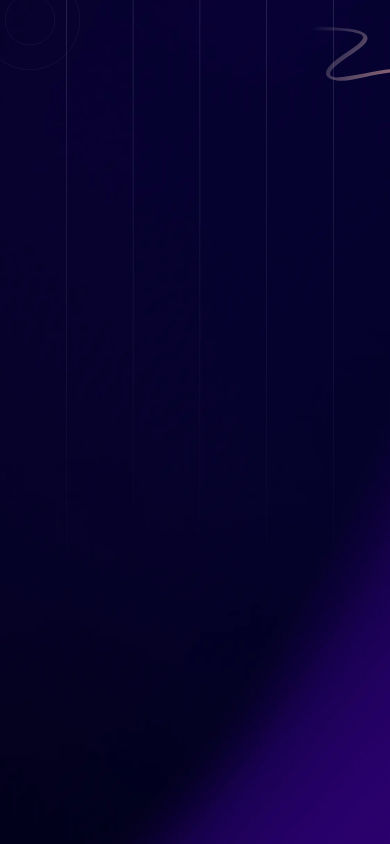
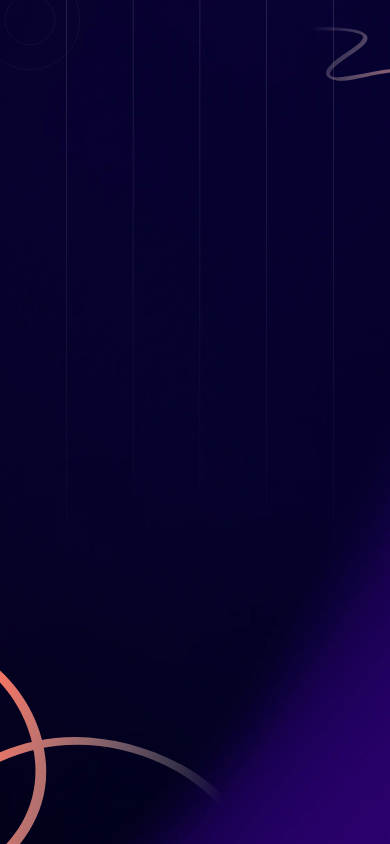
Before and after one commit to danaYatsuta/fm-conference-ticket-generator, a Vue app: page / in a window 390 px wide. Built offline with nearby package versions, Linux system fonts and the light colour scheme; the HTML template or start-up script is replaced by a standard one.

Commit message:
Mobile squiggly line bottom

```diff
--- a/src/assets/main.css
+++ b/src/assets/main.css
@@ -23,15 +23,18 @@
 
 .background-mobile {
   background-image:
+    url(images/pattern-squiggly-line-bottom-mobile-tablet.svg),
     url(images/pattern-squiggly-line-top.svg), url(images/pattern-circle.svg),
     url(images/pattern-lines-mobile.png), url(images/background-mobile.png);
-  background-size: 120px, 100px, cover, cover;
+  background-size: 260px, 120px, 100px, cover, cover;
   background-position-x:
+    0%,
     right,
     -20px,
     0%,
     0%;
   background-position-y:
+    bottom,
     25px,
     -30px,
     0%,
```
Also changed, not shown: src/assets/images/pattern-squiggly-line-bottom-mobile-tablet.svg (added).
